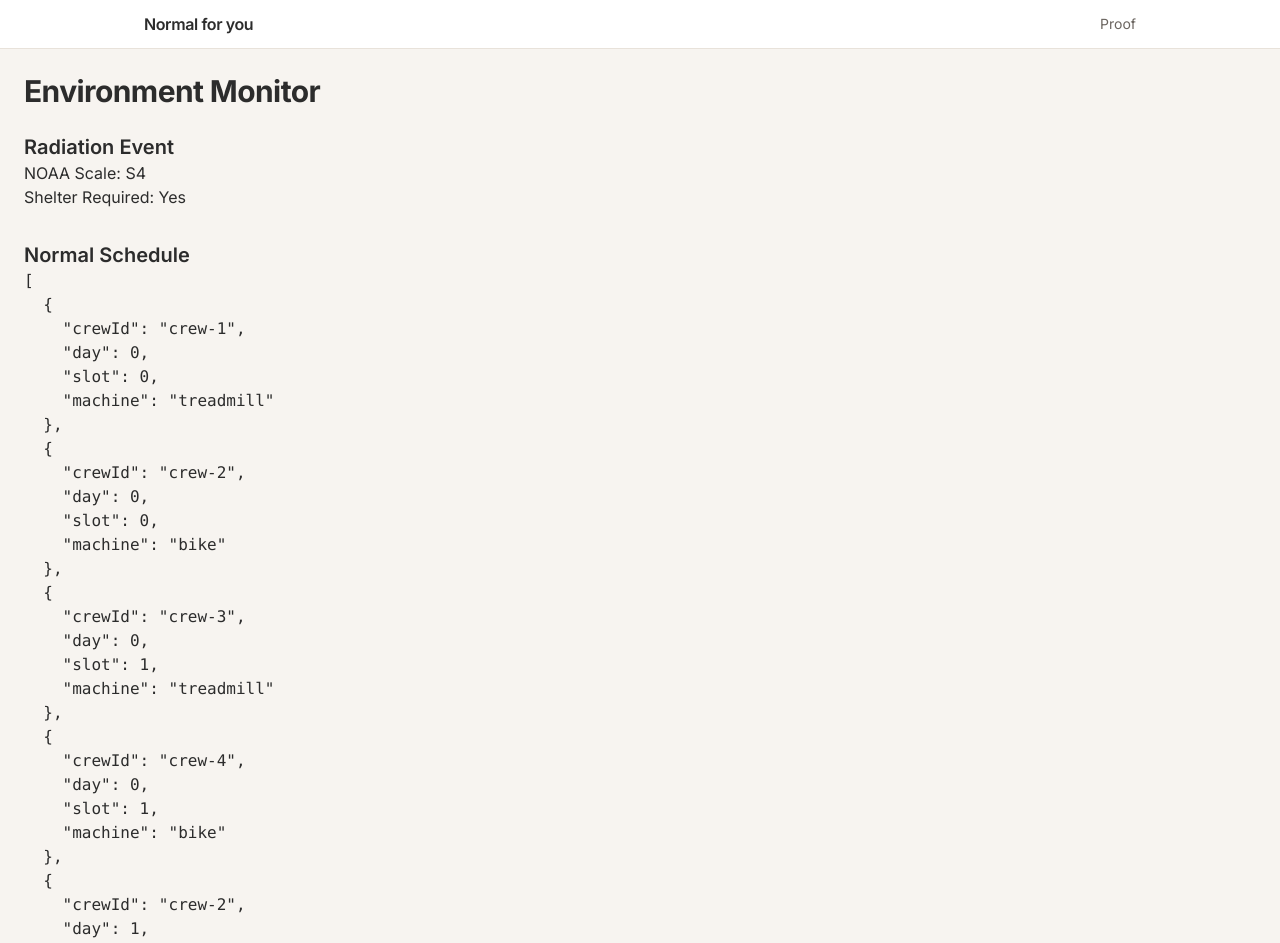
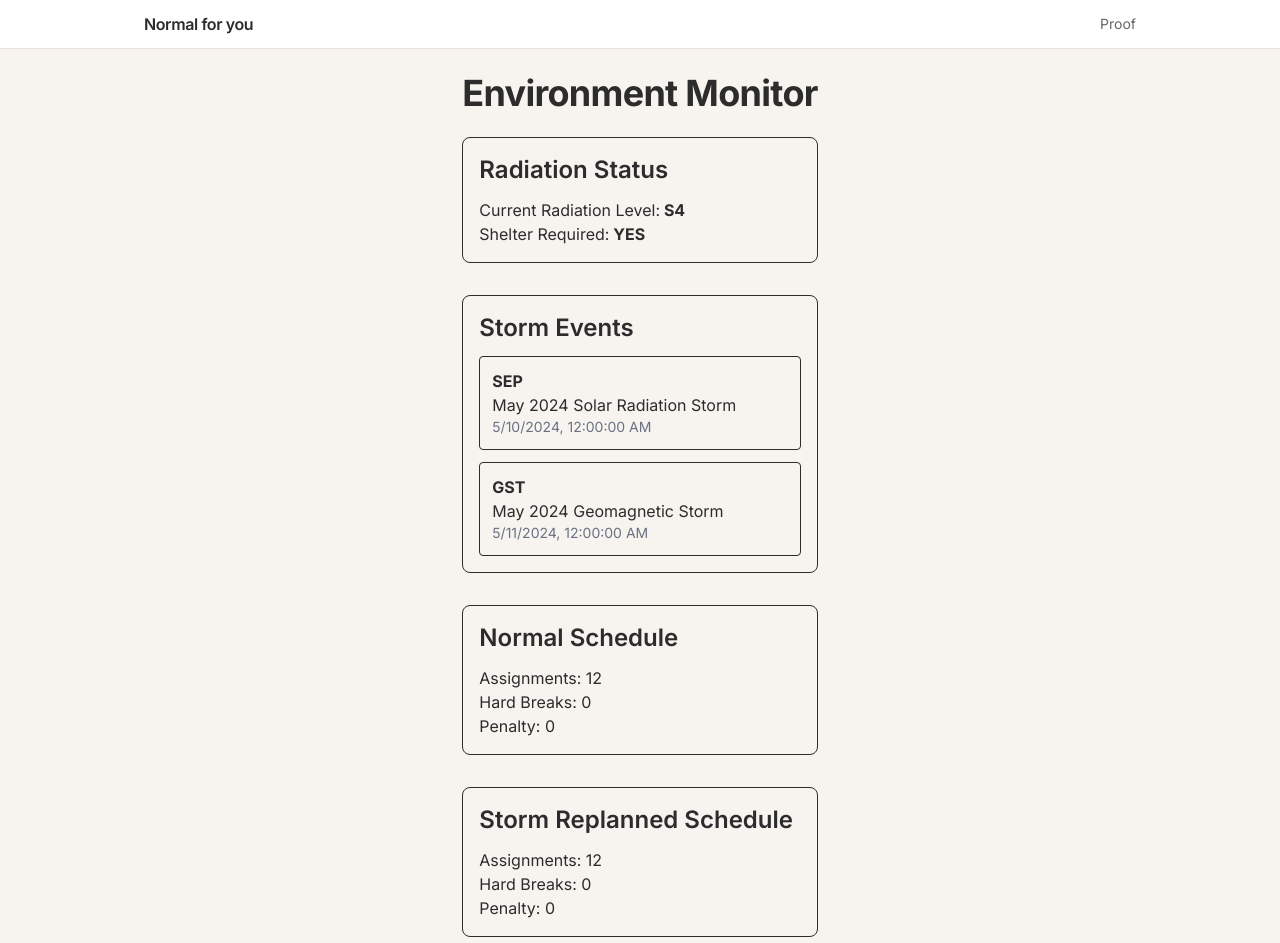
Before and after one commit to dfourmarvel/normal-for-you, a Next.js app: page /environment in a window 1280 px wide. Shown: the top 943 px of the page. Built offline with nearby package versions, Linux system fonts and the light colour scheme.

Commit message:
Complete environment module and scheduler foundation

```diff
--- a/app/environment/page.tsx
+++ b/app/environment/page.tsx
@@ -1,55 +1,110 @@
+import { MOCK_STORMS } from "@/lib/environment/mock-storm";
+import { createStormStatus } from "@/lib/environment/radiation";
 import { runStormReplan } from "@/lib/environment/storm-replan";
 
 export default function EnvironmentPage() {
+  const events = MOCK_STORMS;
+
+  const storm = createStormStatus("S4");
+
   const { normalSchedule, stormSchedule } =
     runStormReplan();
 
   return (
-    <main className="p-6">
-      <h1 className="text-3xl font-bold mb-6">
+    <main className="mx-auto max-w-6xl p-6">
+      <h1 className="mb-6 text-4xl font-bold">
         Environment Monitor
       </h1>
 
-      <section className="mb-8">
-        <h2 className="text-xl font-semibold">
-          Radiation Event
+      <section className="mb-8 rounded-lg border p-4">
+        <h2 className="mb-3 text-2xl font-semibold">
+          Radiation Status
         </h2>
 
         <p>
-          NOAA Scale: S4
+          Current Radiation Level:
+          <strong> {storm.level}</strong>
         </p>
 
         <p>
-          Shelter Required: Yes
+          Shelter Required:
+          <strong>
+            {storm.shelterRequired ? " YES" : " NO"}
+          </strong>
         </p>
       </section>
 
-      <section className="mb-8">
-        <h2 className="text-xl font-semibold">
+      <section className="mb-8 rounded-lg border p-4">
+        <h2 className="mb-3 text-2xl font-semibold">
+          Storm Events
+        </h2>
+
+        {events.length === 0 ? (
+          <p>No events available.</p>
+        ) : (
+          <ul className="space-y-3">
+            {events.map((event) => (
+              <li
+                key={event.id}
+                className="rounded border p-3"
+              >
+                <div>
+                  <strong>{event.type}</strong>
+                </div>
+
+                <div>{event.title}</div>
+
+                <div className="text-sm text-gray-500">
+                  {new Date(
+                    event.startTime
+                  ).toLocaleString()}
+                </div>
+              </li>
+            ))}
+          </ul>
+        )}
+      </section>
+
+      <section className="mb-8 rounded-lg border p-4">
+        <h2 className="mb-3 text-2xl font-semibold">
           Normal Schedule
         </h2>
 
-        <pre>
-          {JSON.stringify(
-            normalSchedule.assignments,
-            null,
-            2
-          )}
-        </pre>
+        <div>
+          Assignments:{" "}
+          {normalSchedule.assignments.length}
+        </div>
+
+        <div>
+          Hard Breaks:{" "}
+          {normalSchedule.hardBreaks}
+        </div>
+
+        <div>
+          Penalty:{" "}
+          {normalSchedule.penalty}
+        </div>
       </section>
 
-      <section>
-        <h2 className="text-xl font-semibold">
+      <section className="rounded-lg border p-4">
+        <h2 className="mb-3 text-2xl font-semibold">
           Storm Replanned Schedule
         </h2>
 
-        <pre>
-          {JSON.stringify(
-            stormSchedule.assignments,
-            null,
-            2
-          )}
-        </pre>
+        <div>
+          Assignments:{" "}
+          {stormSchedule.assignments.length}
+        </div>
+
+        <div>
+          Hard Breaks:{" "}
+          {stormSchedule.hardBreaks}
+        </div>
+
+        <div>
+          Penalty:{" "}
+          {stormSchedule.penalty}
+        </div>
       </section>
     </main>
   );
--- /dev/null
+++ b/lib/environment/donki.ts
@@ -0,0 +1,55 @@
+import type { DonkiEvent } from "./types";
+import { MOCK_STORMS } from "./mock-storm";
+
+const DONKI_BASE =
+  "https://ccmc.gsfc.nasa.gov/DONKIAPI";
+
+type DonkiNotificationResponse = {
+  messageID?: string;
+  messageBody?: string;
+  messageIssueTime?: string;
+};
+
+export async function fetchDonkiEvents(): Promise<
+  DonkiEvent[]
+> {
+  try {
+    const response = await fetch(
+      `${DONKI_BASE}/get/notifications`
+    );
+
+    if (!response.ok) {
+      throw new Error(
+        `DONKI error ${response.status}`
+      );
+    }
+
+    const data =
+      (await response.json()) as DonkiNotificationResponse[];
+
+    return data.map((event, index) => ({
+      id:
+        event.messageID ??
+        `event-${index}`,
+
+      type: "SEP",
+
+      title:
+        event.messageBody ??
+        "Space Weather Event",
+
+      startTime:
+        event.messageIssueTime ??
+        new Date().toISOString(),
+
+      source: "DONKI",
+    }));
+  } catch (error) {
+    console.warn(
+      "DONKI unavailable. Using mock data.",
+      error
+    );
+
+    return MOCK_STORMS;
+  }
+}
--- /dev/null
+++ b/lib/environment/mock-storm.ts
@@ -0,0 +1,18 @@
+import type { DonkiEvent } from "./types";
+
+export const MOCK_STORMS: DonkiEvent[] = [
+  {
+    id: "may-2024-sep",
+    type: "SEP",
+    title: "May 2024 Solar Radiation Storm",
+    source: "DONKI",
+    startTime: "2024-05-10T00:00:00Z",
+  },
+  {
+    id: "may-2024-gst",
+    type: "GST",
+    title: "May 2024 Geomagnetic Storm",
+    source: "DONKI",
+    startTime: "2024-05-11T00:00:00Z",
+  },
+];
```
Also changed, not shown: 1 other file (tests, documents, lock files or other folders).
